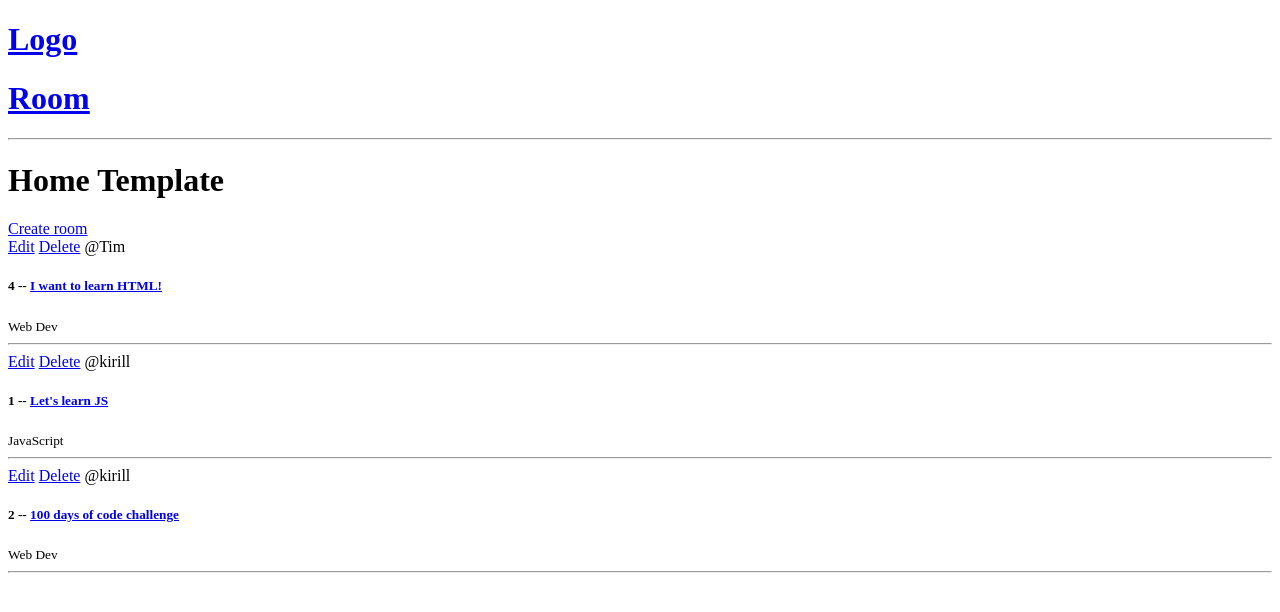
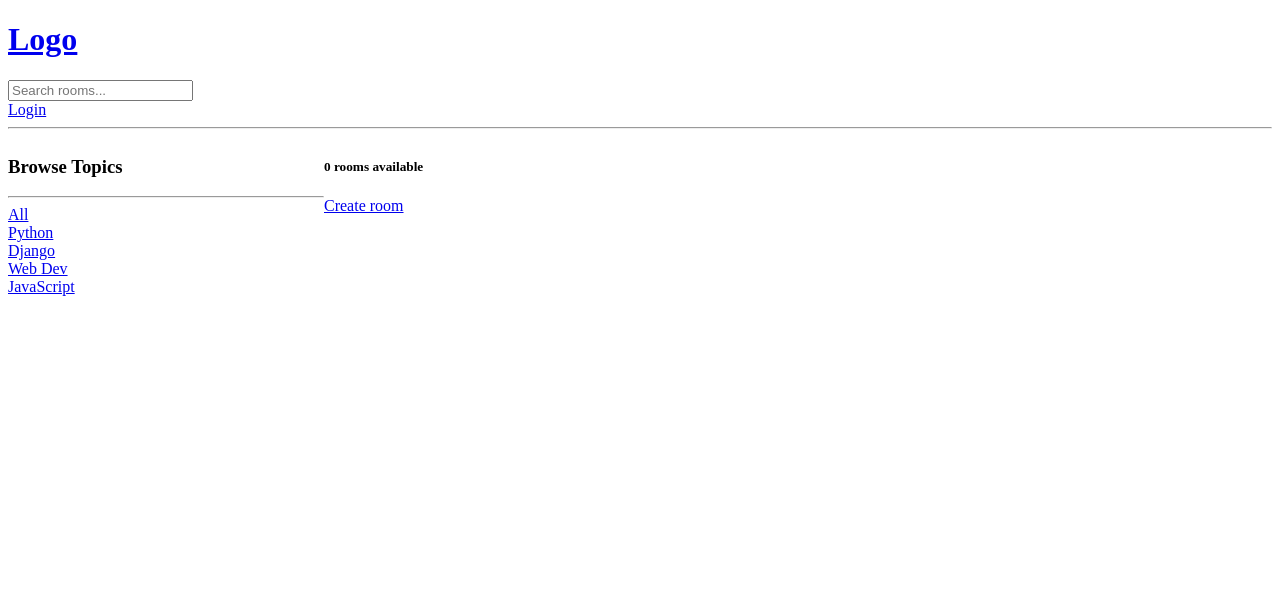
Before and after one commit to KirGorod/Study_buddy, a Django app: a page that uses templates/main.html in a window 1280 px wide. Shown: the top 612 px of the page. Run offline with Django 4.2, Linux system fonts and the light colour scheme; data comes from the database, SQL or seed files in the repository; both versions use the stored data as it was after the commit.

Commit message:
User login and registration

```diff
--- a/base/templates/base/home.html
+++ b/base/templates/base/home.html
@@ -1,21 +1,45 @@
-{% extends 'main.html' %}
+{% extends 'main.html' %} {% block content %}
+<style>
+  .home-container {
+    display: grid;
+    grid-template-columns: 1fr 3fr;
+  }
+</style>
 
-{% block content %}
-    <h1>Home Template</h1>
+<div class="home-container">
+  <div>
+    <h3>Browse Topics</h3>
+    <hr />
+    <div>
+        <a href="{% url 'home' %}">All</a>
+    </div>
+    {% for topic in topics %}
+        <div>
+            <a href="{% url 'home' %}?q={{topic.name}}">{{topic.name}}</a>
+        </div>
+    {% endfor %}
+  </div>
 
   <div>
+    <h5>{{rooms_count}} rooms available</h5>
     <a href="{% url 'create-room' %}">Create room</a>
     <div>
       {% for room in rooms %}
       <div>
+        {% if request.user == room.host %}
         <a href="{% url 'update-room' room.id %}">Edit</a>
         <a href="{% url 'delete-room' room.id %}">Delete</a>
+        {% endif %}
         <span>@{{room.host.username}}</span>
-                    <h5>{{room.id}} -- <a href="{% url 'room' room.id %}">{{room.name}}</a></h5>
+        <h5>
+          {{room.id}} -- <a href="{% url 'room' room.id %}">{{room.name}}</a>
+        </h5>
         <small>{{room.topic.name}}</small>
-                    <hr>
+        <hr />
       </div>
       {% endfor %}
     </div>
   </div>
+</div>
+
 {% endblock %}
--- a/base/urls.py
+++ b/base/urls.py
@@ -2,6 +2,9 @@
 from . import views
 
 urlpatterns = [
+    path('login/', views.login_page, name='login'),
+    path('logout/', views.logout_user, name='logout'),
+    path('register/', views.register_user, name='register'),
     path('', views.home, name='home'),
     path('room/<str:pk>/', views.room, name='room'),
 
--- a/base/views.py
+++ b/base/views.py
@@ -1,13 +1,75 @@
 from django.shortcuts import render, redirect
-from .models import Room
+from django.contrib import messages
+from django.http import HttpResponse
+from django.contrib.auth.decorators import login_required
+from django.db.models import Q
+from django.contrib.auth.models import User
+from django.contrib.auth import authenticate, login, logout
+from django.contrib.auth.forms import UserCreationForm
+from .models import Room, Topic
 from .forms import RoomForm
 
 # Create your views here.
 
 
+def login_page(request):
+    page = 'login'
+    if request.user.is_authenticated:
+        return redirect('home')
+
+    if request.method == "POST":
+        username = request.POST.get('username').lower()
+        password = request.POST.get('password')
+        print(username, password)
+        try:
+            user = User.objects.get(username=username)
+        except:
+            messages.error(request, "User does not exists")
+
+        user = authenticate(request, username=username, password=password)
+
+        if user is not None:
+            login(request, user)
+            return redirect('home')
+        else:
+            messages.error(request, "Username or password does not exist")
+
+    context = {'page': page}
+    return render(request, 'base/login_register.html', context)
+
+
+def logout_user(request):
+    logout(request)
+    return redirect("home")
+
+def register_user(request):
+    form = UserCreationForm()
+
+    if request.method == "POST":
+        form = UserCreationForm(request.POST)
+        if form.is_valid():
+            user = form.save(commit=False)
+            user.username = user.username.lower()
+            user.save()
+            login(request, user)
+            return redirect('home')
+        else:
+            messages.error(request, "There was some issue while registering user...")
+
+    return render(request, 'base/login_register.html', {'form': form})
+
 def home(request):
-    rooms = Room.objects.all()
-    return render(request, "base/home.html", {'rooms': rooms})
+    q = request.GET.get('q') if request.GET.get('q') != None else ''
+    rooms = Room.objects.filter(
+        Q(topic__name__icontains=q) |
+        Q(name__icontains=q) |
+        Q(description__icontains=q)
+    )
+    topics = Topic.objects.all()
+    rooms_count = rooms.count()
+
+    context = {"rooms": rooms, "topics": topics, "rooms_count": rooms_count}
+    return render(request, "base/home.html", context)
 
 def room(request, pk):
     room = Room.objects.get(id=pk)
@@ -15,6 +77,7 @@
     return render(request, "base/room.html", context)
 
 
+@login_required(login_url='login')
 def create_room(request):
     form = RoomForm()
     if request.method == "POST":
@@ -27,9 +90,14 @@
     return render(request, 'base/room_form.html', context)
 
 
+@login_required(login_url='login')
 def update_room(request, pk):
     room = Room.objects.get(id=pk)
     form = RoomForm(instance=room)
+
+    if request.user != room.host:
+        return HttpResponse("You are not allowed HERE!")
+
     if request.method == "POST":
         form = RoomForm(request.POST, instance=room)
         if form.is_valid():
@@ -40,8 +108,13 @@
     return render(request, 'base/room_form.html', context)
 
 
+@login_required(login_url='login')
 def delete_room(request, pk):
     room = Room.objects.get(id=pk)
+
+    if request.user != room.host:
+        return HttpResponse("You are not allowed HERE!")
+
     if request.method == "POST":
         room.delete()
         return redirect("home")
--- a/templates/main.html
+++ b/templates/main.html
@@ -8,6 +8,13 @@
 </head>
 <body>
     {% include 'navbar.html' %}
+    {% if messages %}
+<ul class="messages">
+    {% for message in messages %}
+    <li>{{message}}</li>
+    {% endfor %}
+</ul>
+{% endif %}
     {% block content %}
 
     {% endblock %}
--- a/templates/navbar.html
+++ b/templates/navbar.html
@@ -1,8 +1,15 @@
 <a href="/">
     <h1>Logo</h1>
 </a>
-<a href="/room">
-    <h1>Room</h1>
-</a>
+
+<form action="{% url 'home' %}" method="GET">
+    <input type="text" name="q" placeholder="Search rooms...">
+</form>
+{% if request.user.is_authenticated %}
+<p>Hello {{request.user}}</p>
+<a href="{% url 'logout' %}">Logout</a>
+{% else %}
+<a href="{% url 'login' %}">Login</a>
+{% endif %}
 
 <hr>
```
Also changed, not shown: base/templates/base/login_register.html (added, +32 -0 lines), db.sqlite3. Lines whose indentation alone changed are shown as unchanged.
